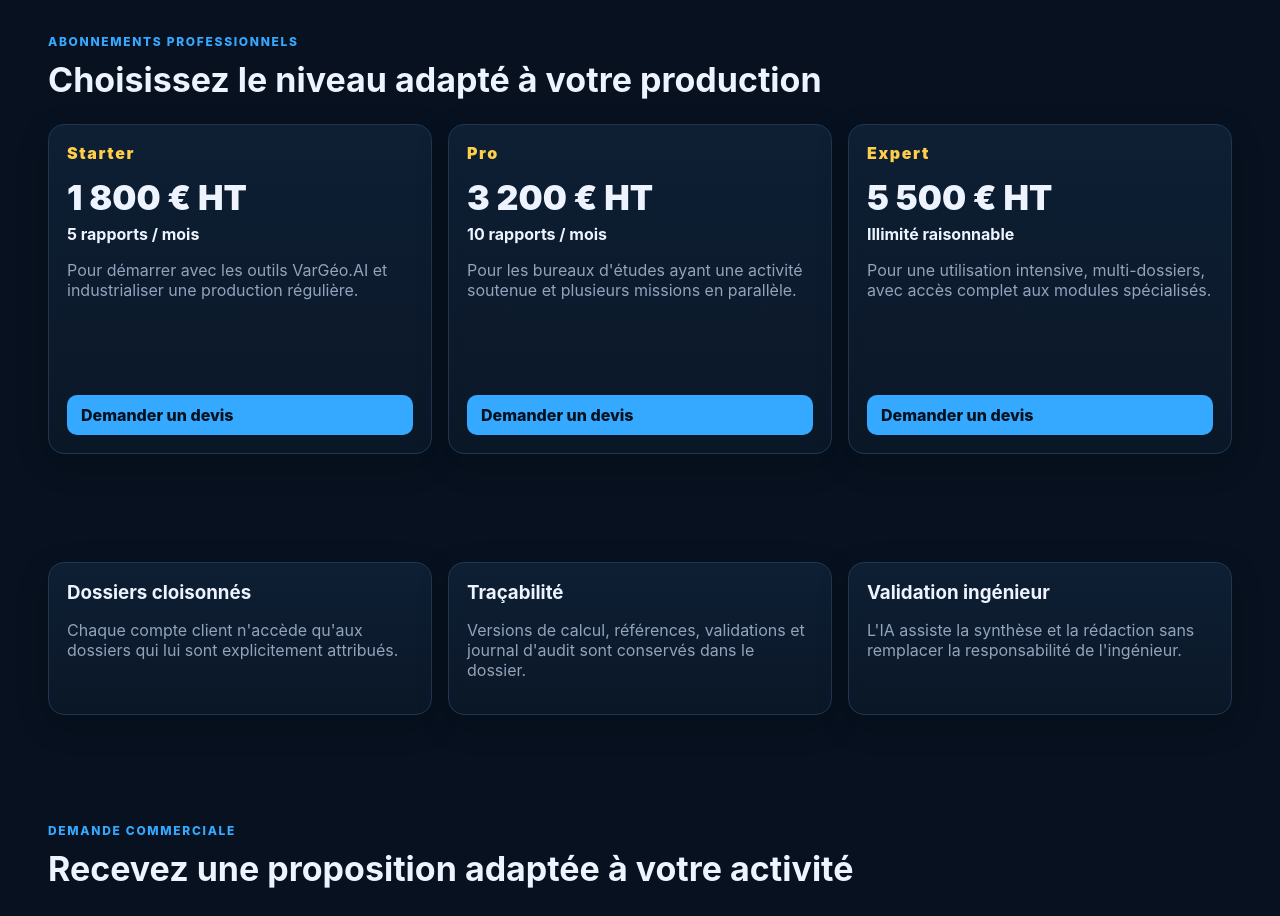
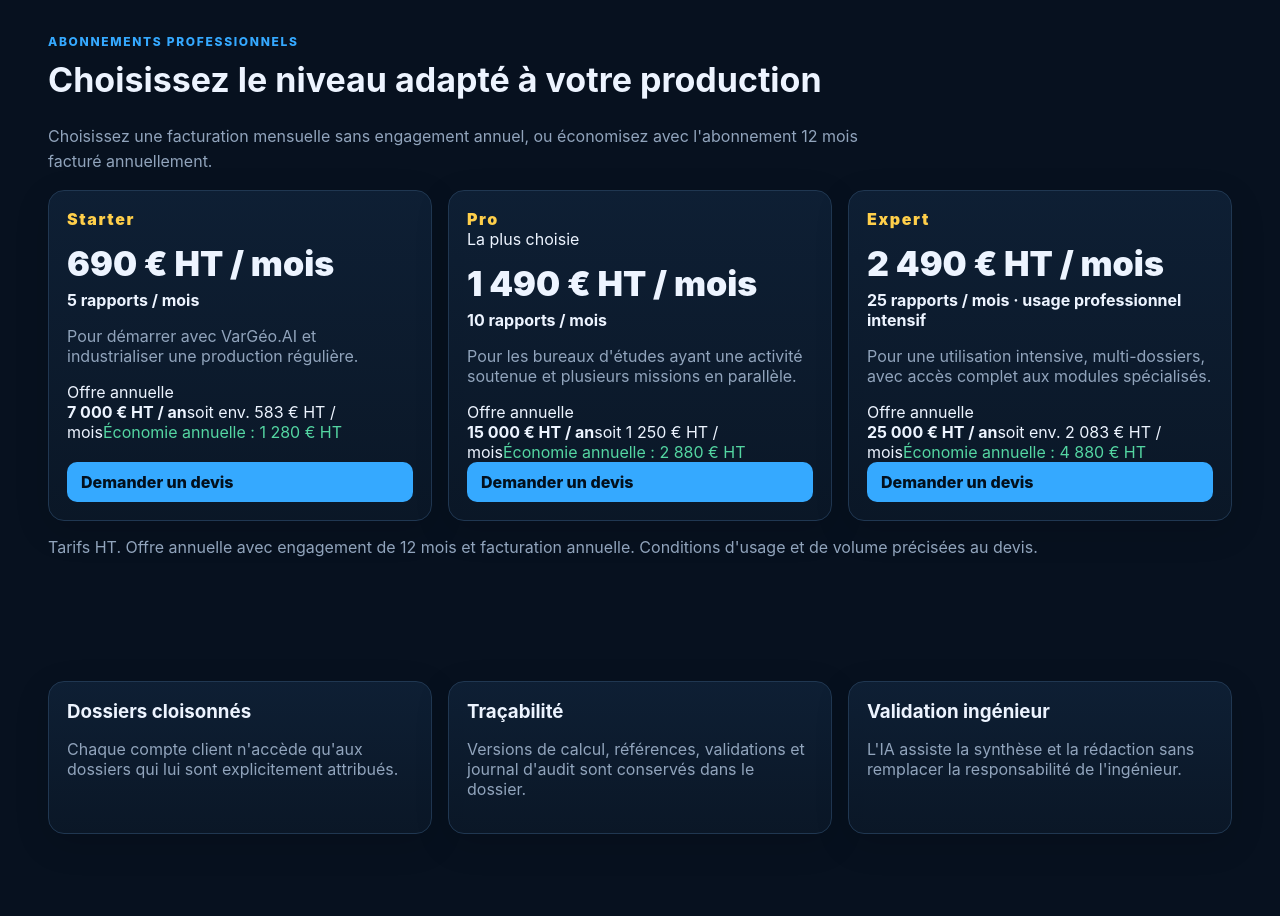
Before and after one commit to StibFrance/vargeo-ai, a Next.js app: page / in a window 1280 px wide. Shown: the part 1660-2576 px from the top of the page. Built offline with nearby package versions, Linux system fonts and the light colour scheme.

Commit message:
Update VarGeo AI monthly and annual pricing

```diff
--- a/src/app/page.tsx
+++ b/src/app/page.tsx
@@ -2,9 +2,9 @@
 import PublicQuoteForm from "@/components/public-quote-form";
 
 const plans=[
-  {name:"Starter",price:"1 800 € HT",volume:"5 rapports / mois",text:"Pour démarrer avec les outils VarGéo.AI et industrialiser une production régulière."},
-  {name:"Pro",price:"3 200 € HT",volume:"10 rapports / mois",text:"Pour les bureaux d'études ayant une activité soutenue et plusieurs missions en parallèle."},
-  {name:"Expert",price:"5 500 € HT",volume:"Illimité raisonnable",text:"Pour une utilisation intensive, multi-dossiers, avec accès complet aux modules spécialisés."}
+  {name:"Starter",monthly:"690 € HT / mois",annual:"7 000 € HT / an",equivalent:"soit env. 583 € HT / mois",saving:"Économie annuelle : 1 280 € HT",volume:"5 rapports / mois",text:"Pour démarrer avec VarGéo.AI et industrialiser une production régulière.",popular:false},
+  {name:"Pro",monthly:"1 490 € HT / mois",annual:"15 000 € HT / an",equivalent:"soit 1 250 € HT / mois",saving:"Économie annuelle : 2 880 € HT",volume:"10 rapports / mois",text:"Pour les bureaux d'études ayant une activité soutenue et plusieurs missions en parallèle.",popular:true},
+  {name:"Expert",monthly:"2 490 € HT / mois",annual:"25 000 € HT / an",equivalent:"soit env. 2 083 € HT / mois",saving:"Économie annuelle : 4 880 € HT",volume:"25 rapports / mois · usage professionnel intensif",text:"Pour une utilisation intensive, multi-dossiers, avec accès complet aux modules spécialisés.",popular:false}
 ];
 
 export default function Home(){
@@ -78,7 +78,23 @@
     </section>\n\n    <section className="public-section" id="formules">
       <div className="eyebrow">Abonnements professionnels</div>
       <h2>Choisissez le niveau adapté à votre production</h2>
-      <div className="grid grid-3">{plans.map(p=><div className="card pricing-card" key={p.name}><div><div className="module-code">{p.name}</div><div className="pricing-price">{p.price}</div><strong>{p.volume}</strong><p className="muted">{p.text}</p></div><a className="button" href="#devis">Demander un devis</a></div>)}</div>
+      <p className="subtitle">Choisissez une facturation mensuelle sans engagement annuel, ou économisez avec l'abonnement 12 mois facturé annuellement.</p>
+      <div className="grid grid-3">{plans.map(p=><div className={`card pricing-card ${p.popular?"pricing-popular":""}`} key={p.name}>
+        <div>
+          <div className="pricing-head"><div className="module-code">{p.name}</div>{p.popular&&<span className="pricing-badge">La plus choisie</span>}</div>
+          <div className="pricing-price">{p.monthly}</div>
+          <strong>{p.volume}</strong>
+          <p className="muted">{p.text}</p>
+          <div className="pricing-annual">
+            <div className="pricing-annual-label">Offre annuelle</div>
+            <strong>{p.annual}</strong>
+            <span>{p.equivalent}</span>
+            <span className="success">{p.saving}</span>
+          </div>
+        </div>
+        <a className="button" href="#devis">Demander un devis</a>
+      </div>)}</div>
+      <p className="muted pricing-note">Tarifs HT. Offre annuelle avec engagement de 12 mois et facturation annuelle. Conditions d'usage et de volume précisées au devis.</p>
     </section>
 
     <section className="public-section">
```
